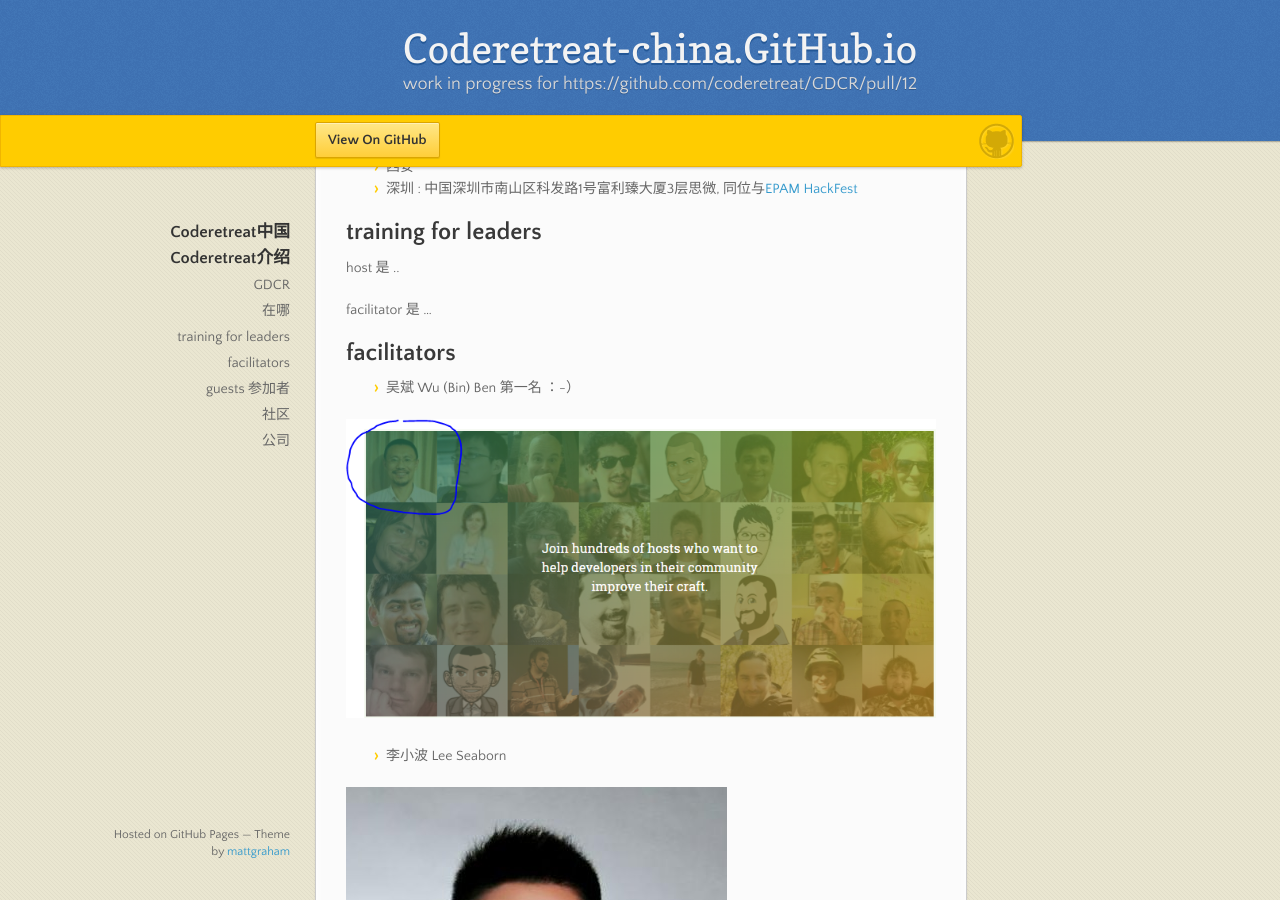
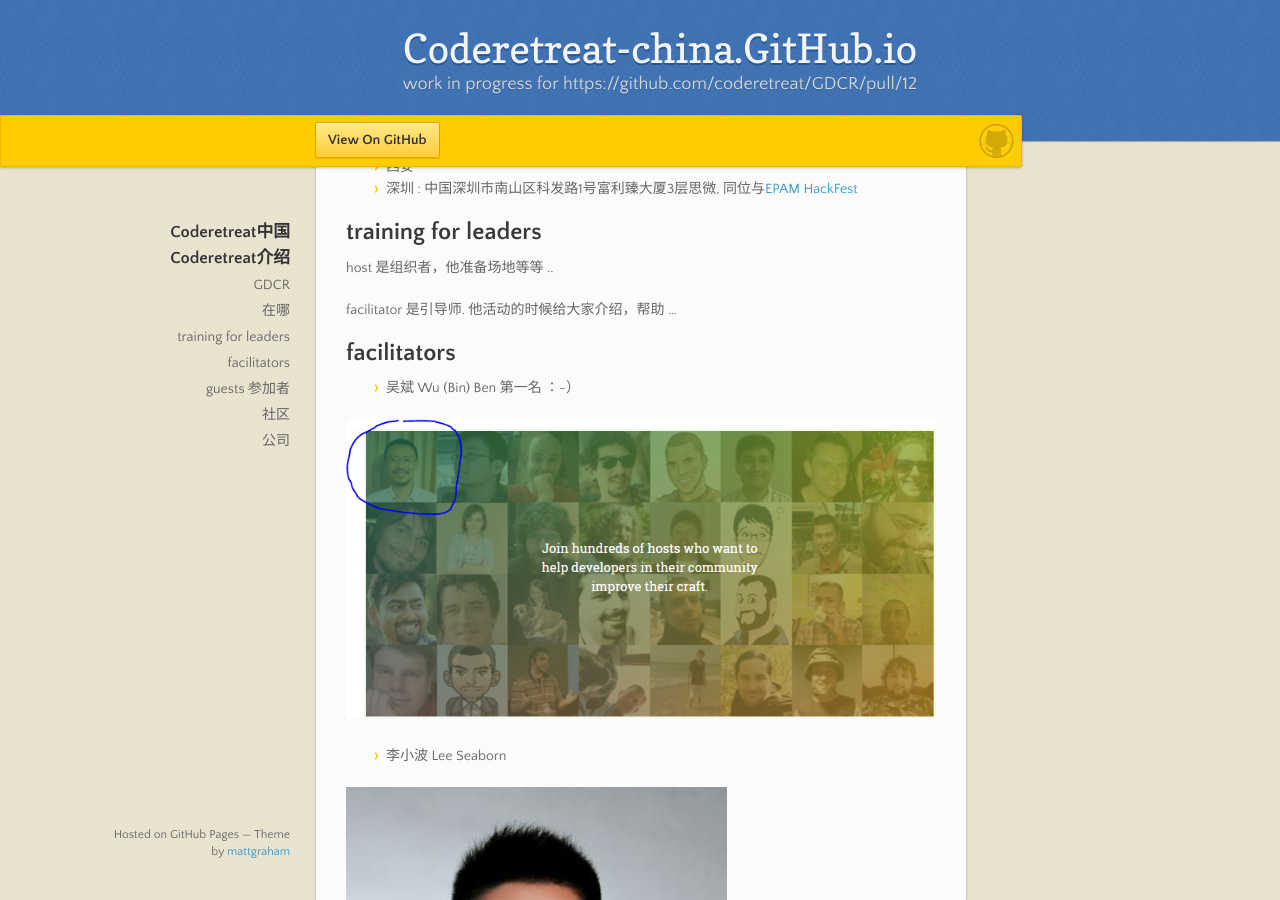
Before and after one commit to coderetreat-china/coderetreat-china.github.io, a Jekyll site: the page built from index.md, in a window 1280 px wide and 900 px high, scrolled down 848 px. Built offline with Jekyll 4.4.1, drawn with Linux system fonts in a browser that asks for light colours; nearby versions of some CDN libraries.

Commit message:
host 是

```diff
--- a/index.md
+++ b/index.md
@@ -33,9 +33,9 @@ Coderetreat is about [Extreme Programming](http://www.extremeprogramming.org/) (
 
 ## training for leaders
 
-host 是 ..
+host 是组织者，他准备场地等等 ..
 
-facilitator 是 ...
+facilitator 是引导师. 他活动的时候给大家介绍，帮助 ...
 
 ## facilitators
 
```
